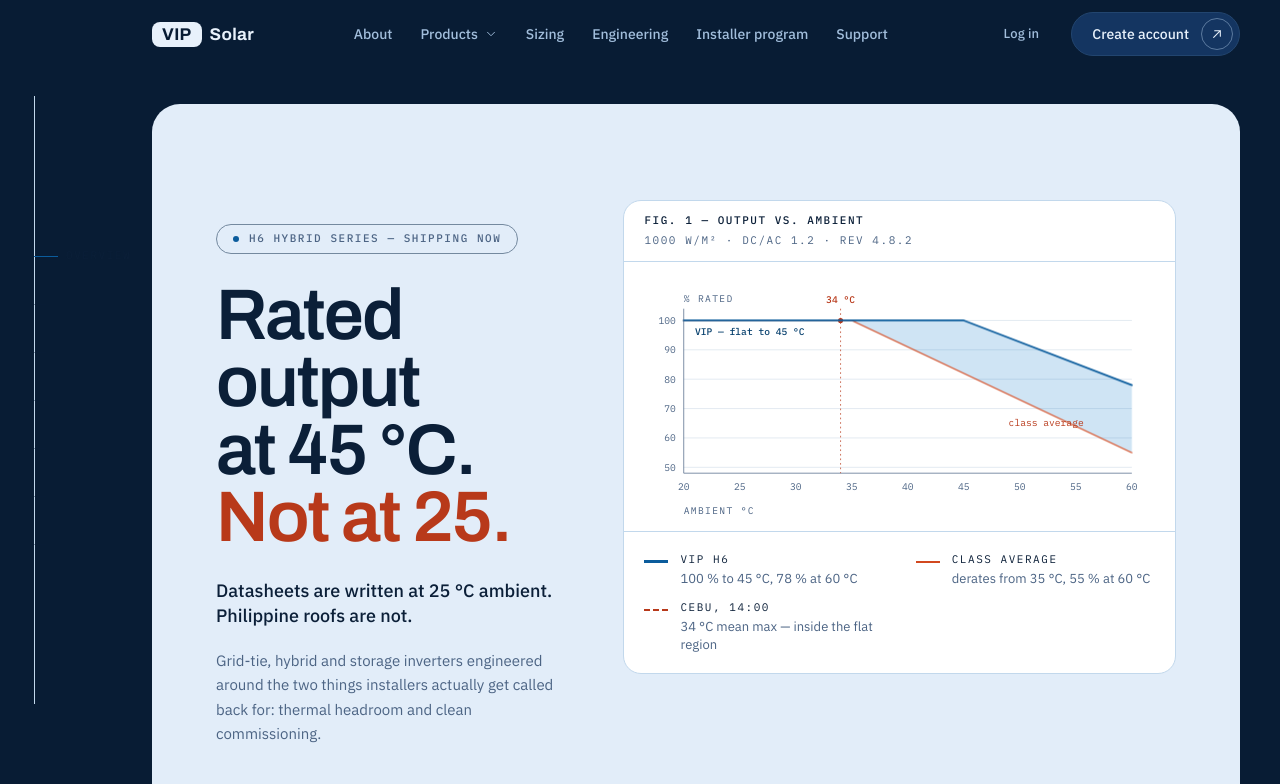
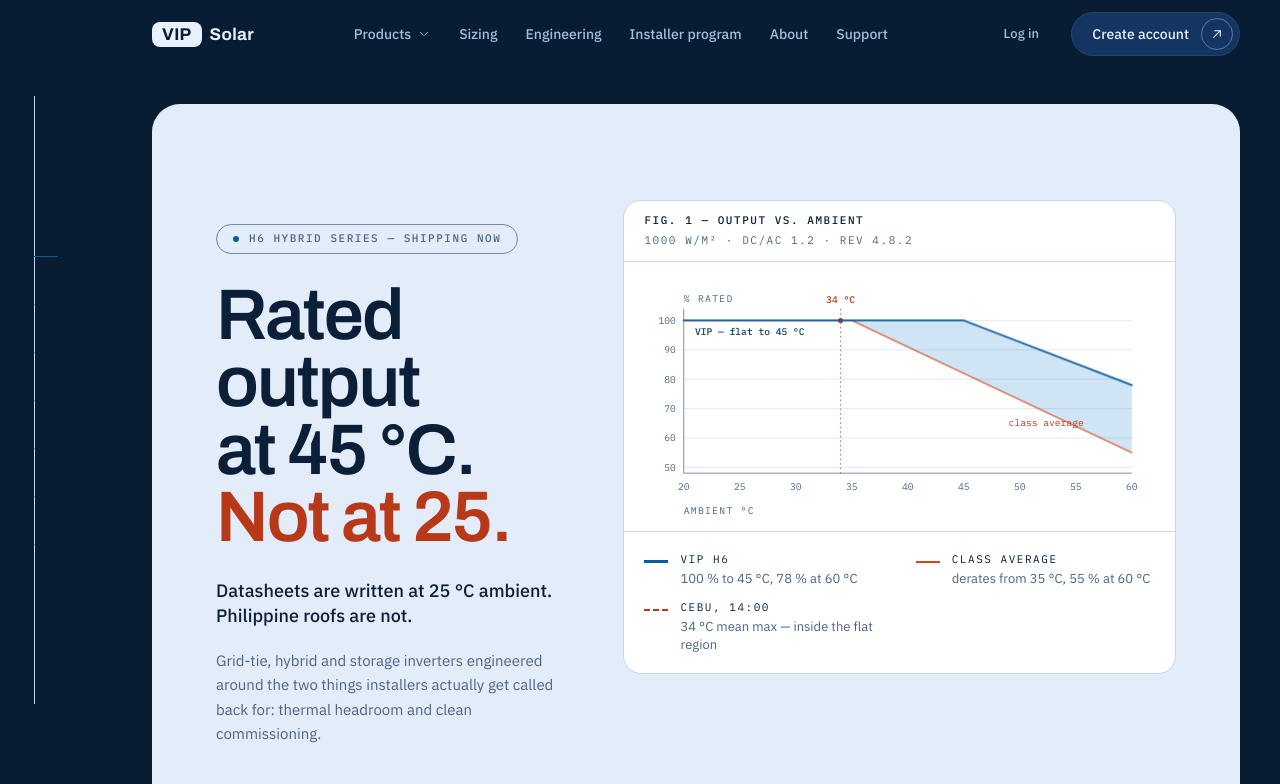
Before and after one commit to Skimm602/JMC, a Next.js app: page / in a window 1280 px wide. Shown: the top 784 px of the page. Built offline with nearby package versions, Linux system fonts and the light colour scheme.

Commit message:
fix: reorder About link in Nav component for improved navigation consistency

```diff
--- a/src/components/Nav.jsx
+++ b/src/components/Nav.jsx
@@ -13,11 +13,11 @@
  * menu instead of jumping straight to a section.
  */
 const links = [
-  { label: 'About', href: '#about' },
   { label: 'Products', dropdown: true },
   { label: 'Sizing', href: '#sizing' },
   { label: 'Engineering', href: '#why' },
   { label: 'Installer program', href: '#installers' },
+  { label: 'About', href: '#about' },
   { label: 'Support', href: '#footer' },
 ]
 
```
